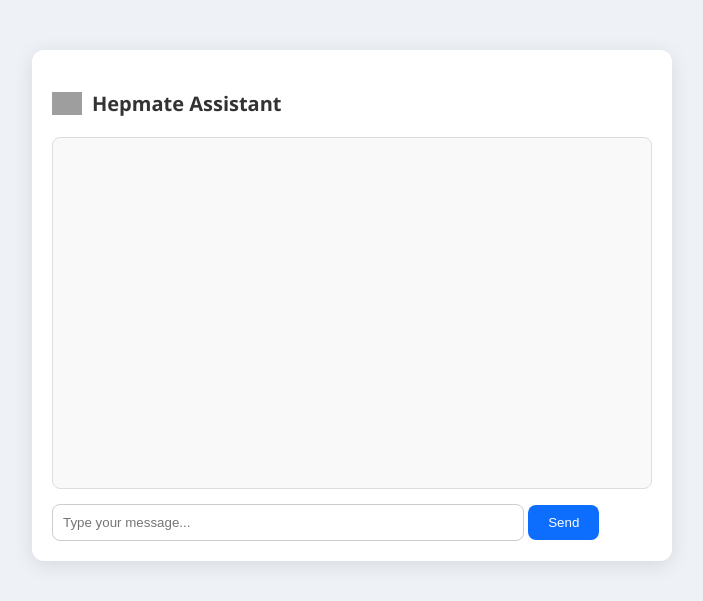
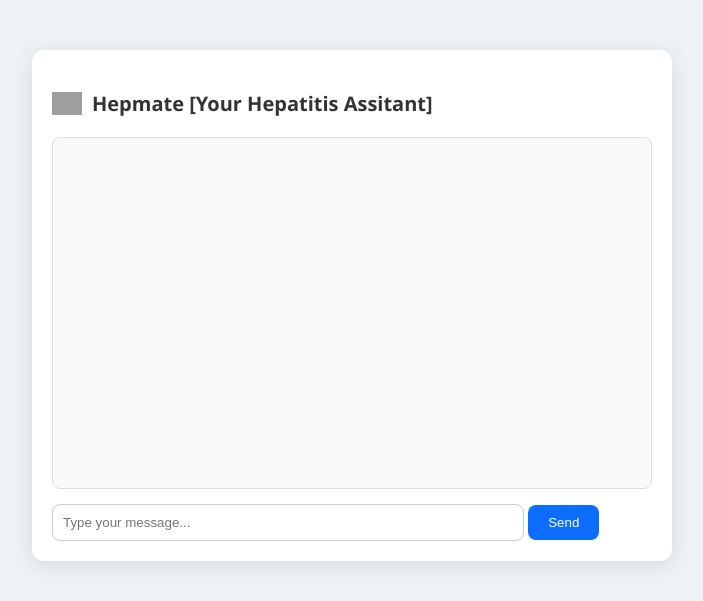
Before and after one commit to 1MAGNOVA/HepMateChatbot, a Flask app: page / in a window 1280 px wide. Shown: the top 601 px of the page, without its empty margins (288-991 px from the left). Run offline with Flask 3, Linux system fonts and the light colour scheme; grey boxes are pictures that could not be loaded.

Commit message:
adding hepmate to repo

```diff
--- a/templates/index.html
+++ b/templates/index.html
@@ -91,7 +91,7 @@
 </head>
 <body>
   <div class="chatbox">
-    <h3><img src="https://cdn-icons-png.flaticon.com/512/2950/2950651.png" alt="Chat Icon"> Hepmate Assistant</h3>
+    <h3><img src="https://cdn-icons-png.flaticon.com/512/2950/2950651.png" alt="Chat Icon"> Hepmate [Your Hepatitis Assitant]</h3>
     <div class="messages" id="messages"></div>
     <input type="text" id="msg" placeholder="Type your message..." />
     <button onclick="send()">Send</button>
```
